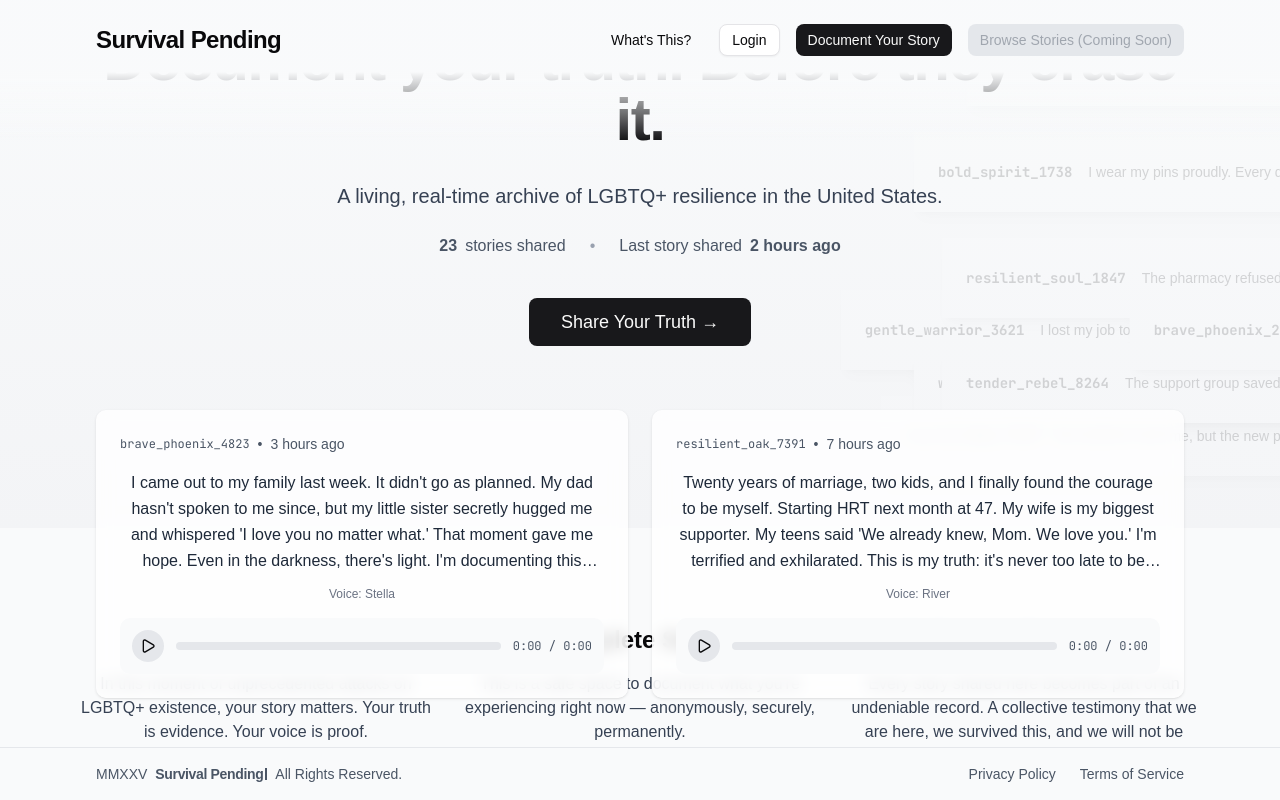
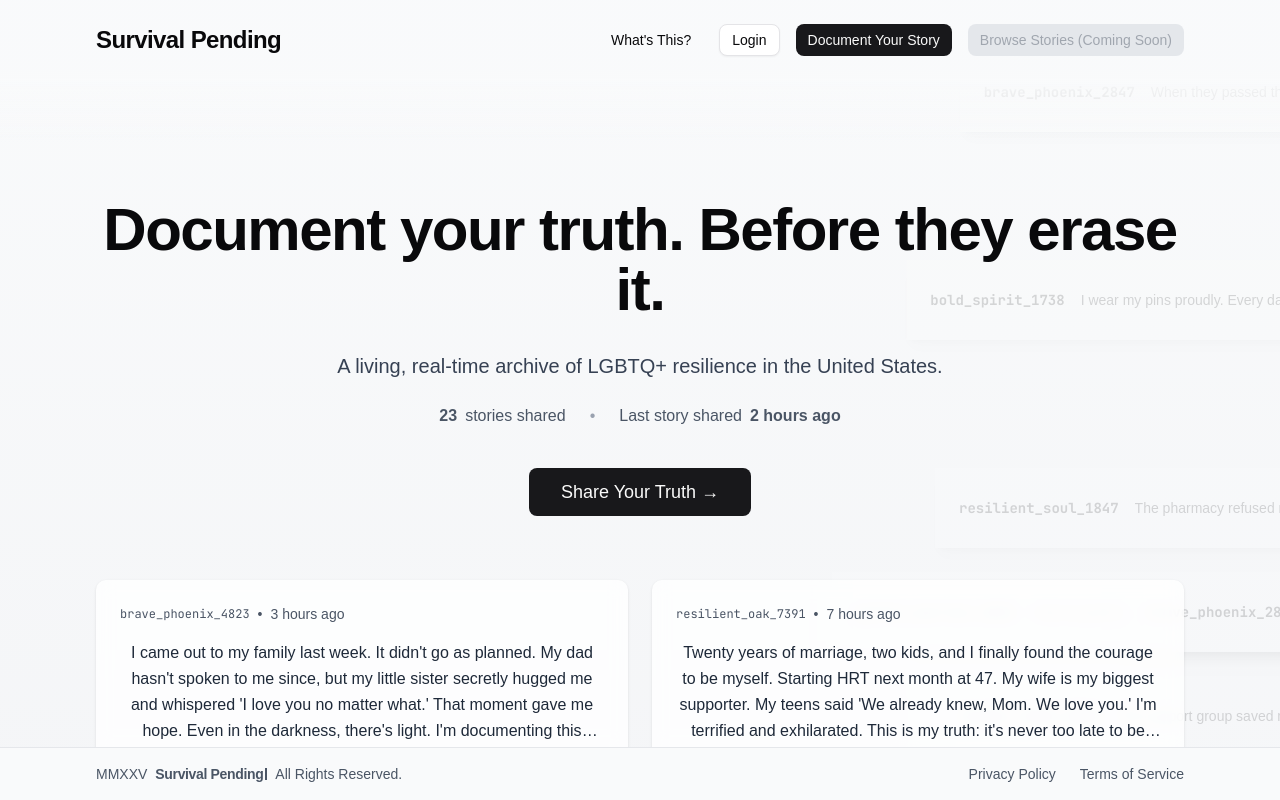
Before and after one commit to parenthetical-dev/survivalpending, a Next.js app: page / in a window 1280 px wide. Shown: the top 800 px of the page. Built offline with nearby package versions, Linux system fonts and the light colour scheme; no server answers; a web font is replaced by a local one.

Commit message:
HP updates

```diff
--- a/app/page.tsx
+++ b/app/page.tsx
@@ -213,9 +213,9 @@ export default function HomePage() {
 
       {/* Main content sections */}
       {/* Hero Section - 2/3 height */}
-      <div className="h-[50vh] md:h-[66vh] flex items-center justify-center bg-gradient-to-b from-gray-50 to-gray-100 dark:from-gray-900 dark:to-gray-800 relative">
+      <div className="min-h-[50vh] md:min-h-[66vh] flex items-center justify-center bg-gradient-to-b from-gray-50 to-gray-100 dark:from-gray-900 dark:to-gray-800 relative">
         <ScrollingStories />
-        <div className="max-w-6xl mx-auto px-6 md:px-4 text-center relative z-10 pt-[25vh]">
+        <div className="max-w-6xl mx-auto px-6 md:px-4 text-center relative z-10 pt-[15vh] pb-[15vh] md:pt-[25vh] md:pb-[25vh]">
           <h2 className="text-3xl sm:text-4xl md:text-5xl lg:text-6xl font-bold tracking-tight">
             <span className="block md:inline">Document your truth.</span>{" "}
             <span className="block md:inline">Before they erase it.</span>
@@ -246,7 +246,7 @@ export default function HomePage() {
           <FeaturedStories
             stories={featuredStories}
             position="below"
-            showPlaceholders={true} // Always show placeholders when no stories
+            showPlaceholders={featuredStories.length === 0} // Only show placeholders when no stories
           />
         </div>
       </div>
--- a/components/FeaturedStories.tsx
+++ b/components/FeaturedStories.tsx
@@ -191,12 +191,6 @@ export function FeaturedStories({ stories, position = 'below', showPlaceholders
               {story.contentSanitized}
             </p>
 
-            {story.voiceSettings?.voiceName && (
-              <div className="mt-3 text-xs text-gray-500 dark:text-gray-500">
-                Voice: {story.voiceSettings.voiceName}
-              </div>
-            )}
-
             {story.audioUrl && (
               <AudioPlayer audioUrl={story.audioUrl} storyId={story._id} />
             )}
```
